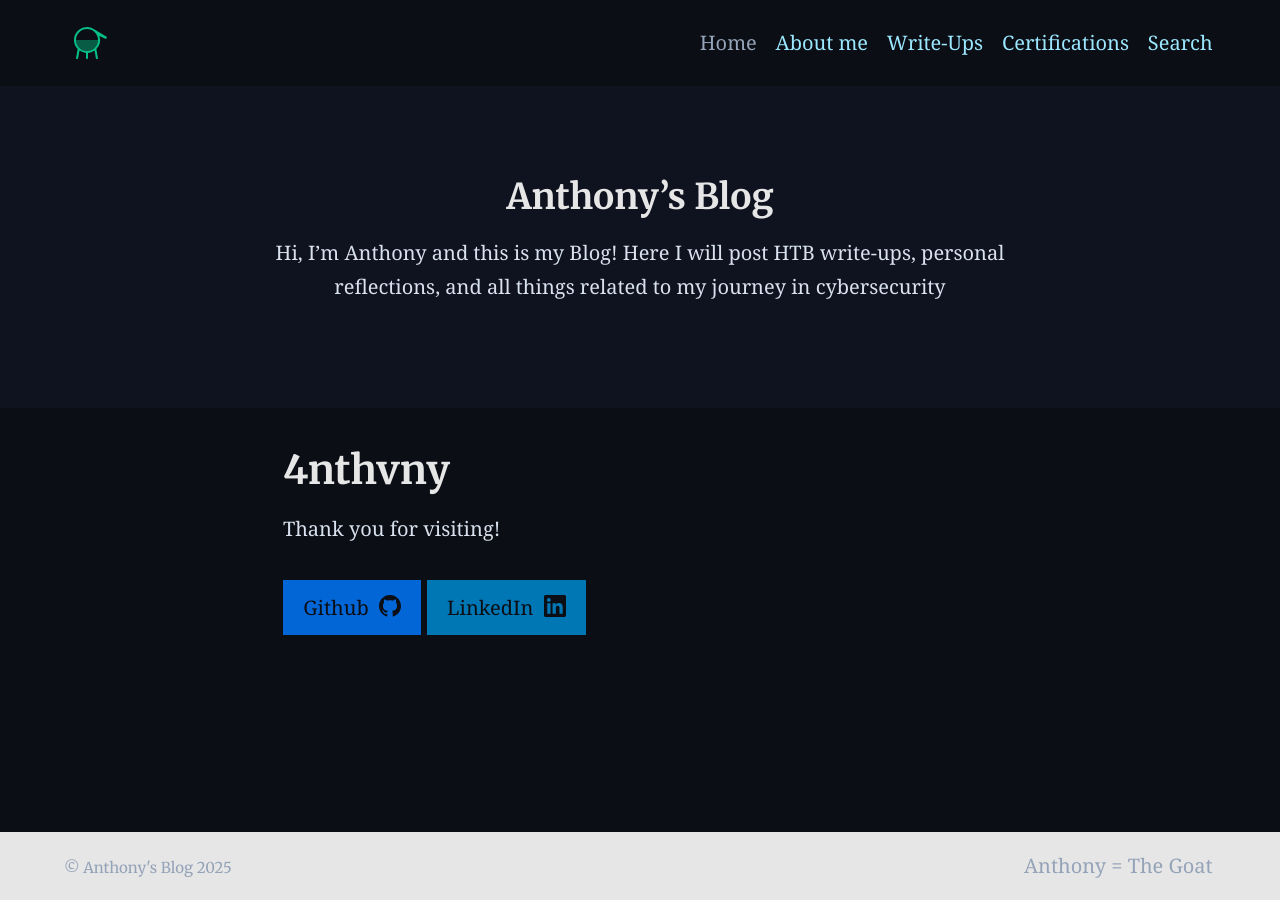
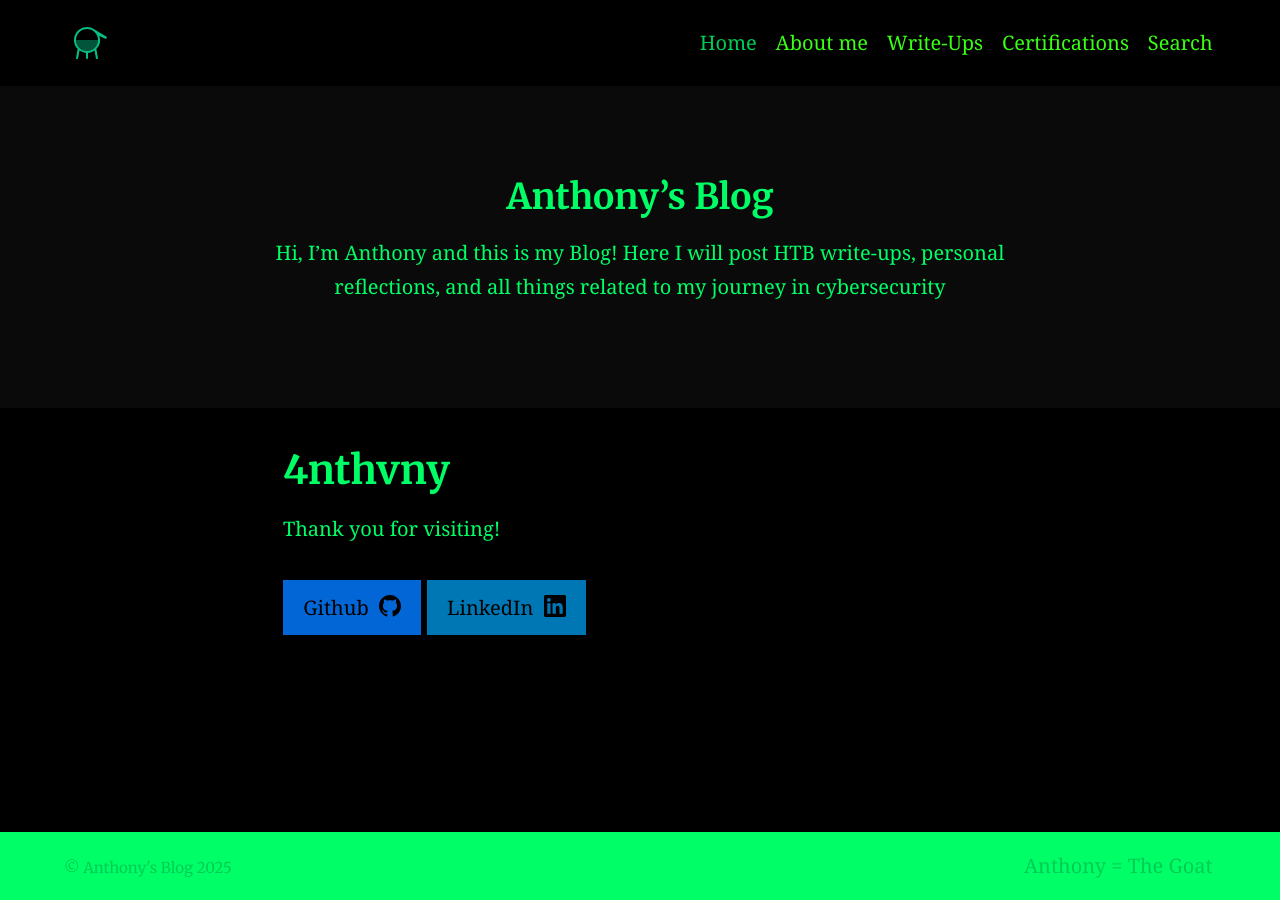
Before and after one commit to 4nthvny/4nthvny.github.io, a Jekyll site: the page built from index.md, in a window 1280 px wide. Built offline with Jekyll 4.4.1, drawn with Linux system fonts in a browser that asks for light colours.

Commit message:
Update _settings.scss

```diff
--- a/_sass/_settings.scss
+++ b/_sass/_settings.scss
@@ -1,16 +1,16 @@
 // Background colours
-$backgroundColour: #0b0e14 !default;
-$codeBackgroundColour: #0f1320 !default;
-$featureBackgroundColour: #0f1320 !default;
-$accentColour: #9be7ff !default;
+$backgroundColour: #000000 !default;
+$codeBackgroundColour: #0d0d0d !default;
+$featureBackgroundColour: #0a0a0a !default;
+$accentColour: #00ff66 !default;
 
 // Text colours
-$headingColour: #e6e6e6 !default;
-$bodyColour: #d9e1ef !default;
-$linkColour: #9be7ff !default;
-$hoverColour: #c7f1ff !default;
-$focusColour: #32cd32 !default;
-$captionColour: #94a3b8 !default;
+$headingColour: #00ff66 !default;
+$bodyColour: #00ff66 !default;
+$linkColour: #39ff14 !default;
+$hoverColour: #66ff66 !default;
+$focusColour: #39ff14 !default;
+$captionColour: #00cc55 !default;
 $white: #ffffff !default;
 
 // Typography
```
